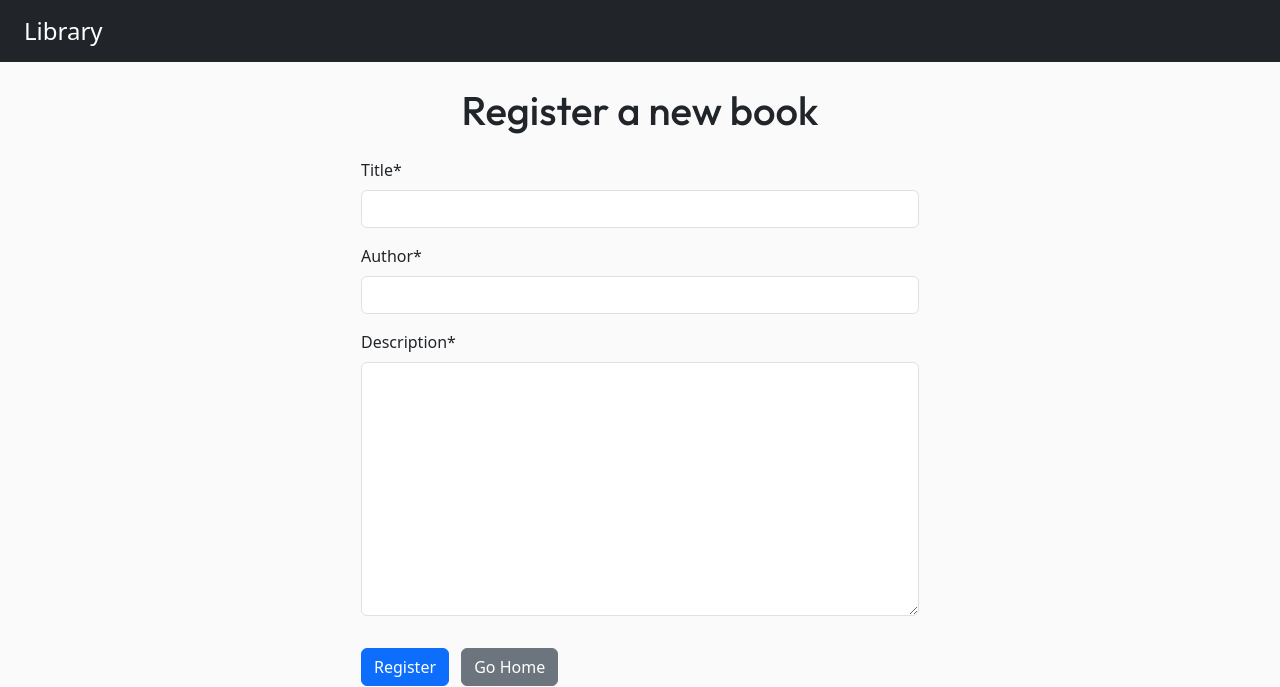
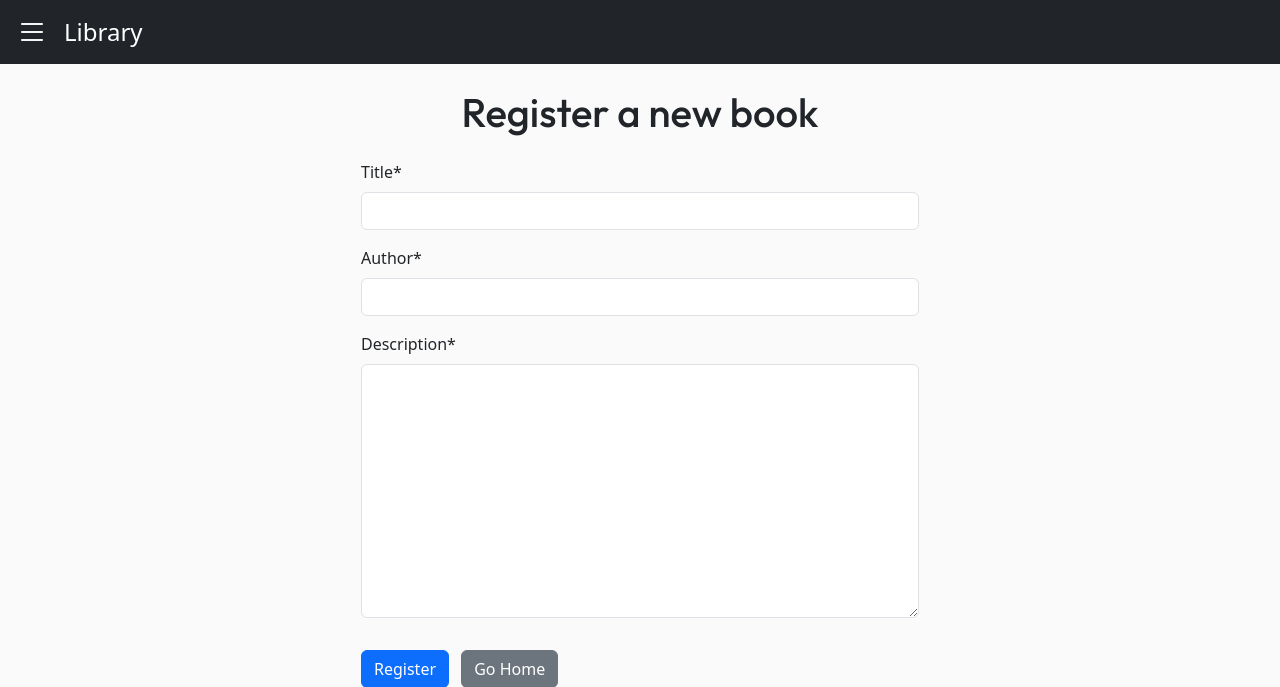
Before and after one commit to MatheusHenriTech/library, a Django app: page /book/create/ in a window 1280 px wide. Shown: the top 687 px of the page. Run offline with Django 5.2, Linux system fonts and the light colour scheme; a user stored in the database is signed in; some libraries are stand-ins or nearby versions.

Commit message:
Começando a criar um menu

```diff
--- a/myapp/templates/myapp/base.html
+++ b/myapp/templates/myapp/base.html
@@ -21,9 +21,20 @@
 </head>
 
 <body class="d-flex flex-column min-vh-100" style="background-color: #FAFAFA;">
-    <nav class="navbar navbar-dark bg-dark">
-    <a class="navbar-brand ms-4 fs-4" href="{% url "home" %}">Library</a>
+    <nav class="navbar navbar-dark bg-dark d-flex">
+    <div class="dropdown">
+        <a href="#" role="button" data-bs-toggle="dropdown" aria-expanded="false">
+        <i class="bi bi-list text-white fs-2 ms-3"></i>
+        </a>
+        <ul class="dropdown-menu">
+            <li><a href="{% url "my_books" %}" class="dropdown-item">My books</a></li>
+        </ul>
+    </div>
+    <a class="navbar-brand ms-3 fs-4 me-auto" href="{% url "home" %}">Library</a>
+
     </nav>
+
+
 
 {% block content %}
 
--- a/myapp/urls.py
+++ b/myapp/urls.py
@@ -1,5 +1,5 @@
 from django.urls import path
-from .views import edit_book, home, create_book, delete_book, login_user, logout_user, register, delete_user
+from .views import edit_book, home, create_book, delete_book, login_user, logout_user, register, delete_user, my_books
 
 urlpatterns = [
     path('', home, name='home'),
@@ -10,4 +10,5 @@ urlpatterns = [
     path('book/login/', login_user, name='login'),
     path('book/logout/', logout_user, name='logout'),
     path('book/deleteuser/', delete_user.as_view(), name="deleteuser"),
+    path('book/mybooks/', my_books, name="my_books"),
 ]
--- a/myapp/views.py
+++ b/myapp/views.py
@@ -117,3 +117,7 @@ class delete_user(DeleteView):
 
     def get_object(self, queryset=None):
         return self.request.user
+
+
+def my_books(request):
+    return render(request, 'myapp/mybooks.html')
```
Also changed, not shown: myapp/templates/myapp/mybooks.html (added, +7 -0 lines), db.sqlite3.
